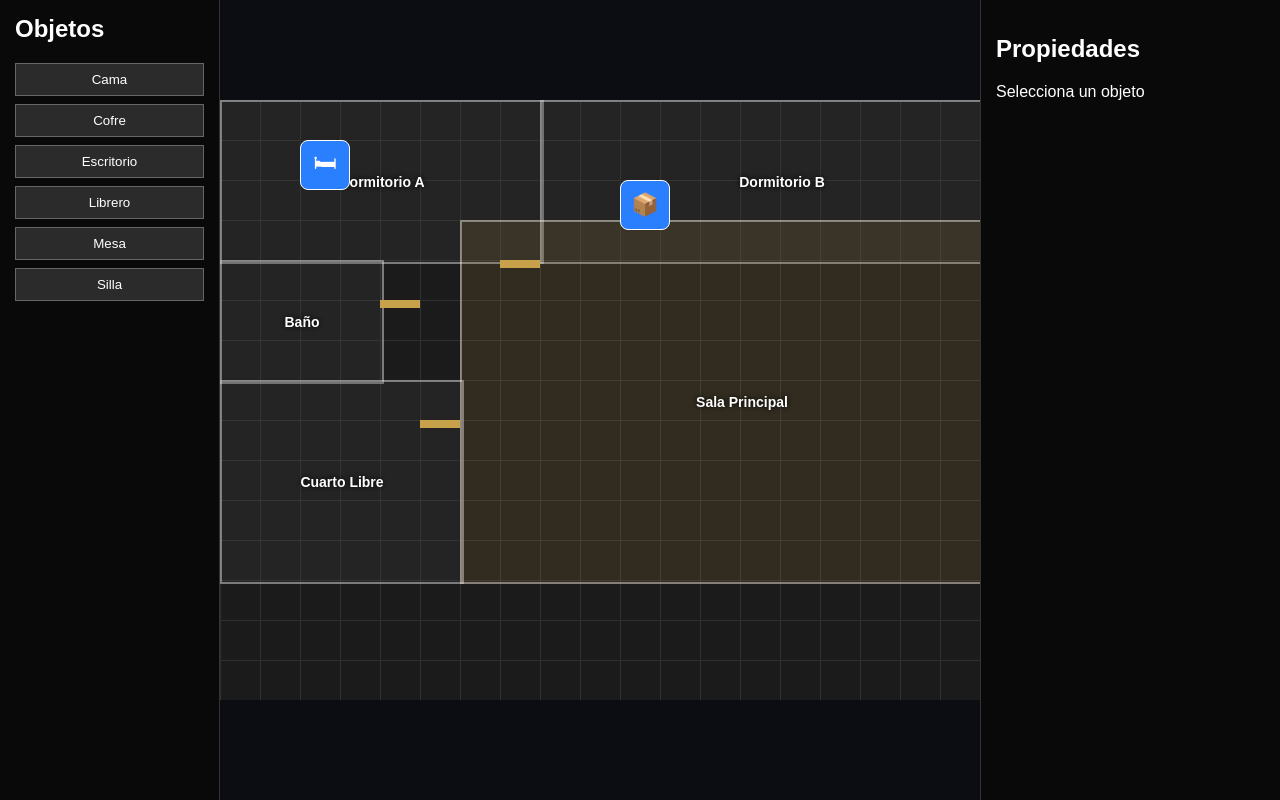
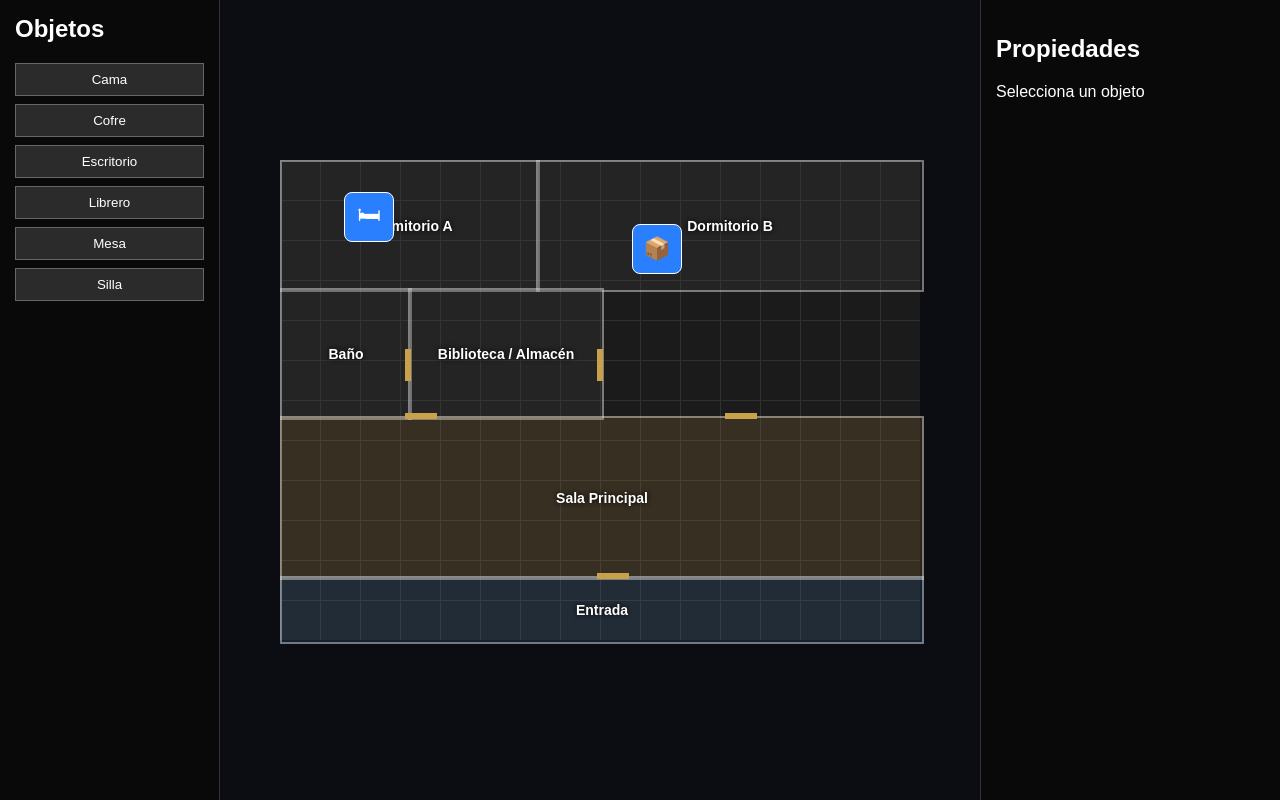
Before and after one commit to Golden-Ganso/West-Marches---Reynosa, a plain HTML site: page gremio.html in a window 1280 px wide. Drawn offline with Linux system fonts and the light colour scheme.

Commit message:
Se mejora croquis

```diff
--- a/css/gremio.css
+++ b/css/gremio.css
@@ -52,8 +52,8 @@ body {
 
     position: relative;
 
-    width: 800px;
-    height: 600px;
+    width: 640px;
+    height: 480px;
 
     background-color: #1b1b1b;
 
--- a/js/gremio.js
+++ b/js/gremio.js
@@ -1,4 +1,4 @@
-const cellSize = 40;
+const cellSize = 32;
 
 const rooms = [
 
@@ -23,24 +23,33 @@ const rooms = [
     x:0,
     y:4,
     w:4,
-    h:3
+    h:4
 },
 
 {
-    name:"Cuarto Libre",
-    x:0,
-    y:7,
+    name:"Biblioteca / Almacén",
+    x:4,
+    y:4,
     w:6,
-    h:5
+    h:4
 },
 
 {
     name:"Sala Principal",
     type:"hall",
-    x:6,
-    y:3,
-    w:14,
-    h:9
+    x:0,
+    y:8,
+    w:20,
+    h:5
+},
+
+{
+    name:"Entrada",
+    type:"entry",
+    x:0,
+    y:13,
+    w:20,
+    h:2
 }
 
 ];
@@ -76,7 +85,7 @@ const objects = [
 
     description:"Objetos personales.",
 
-    x:10,
+    x:11,
 
     y:2,
 
@@ -105,13 +114,14 @@ const icons = {
     desk:"🗄",
 
     table:"🪵"
+
 };
 
 const grid = document.getElementById("guild-grid");
 
 renderRooms();
+renderDoors();
 renderObjects();
-renderDoors();
 
 function renderRooms(){
 
@@ -121,21 +131,34 @@ function renderRooms(){
 
         div.className = "room";
 
-        div.style.left = `${room.x * cellSize}px`;
-        div.style.top = `${room.y * cellSize}px`;
+        div.style.left =
+            `${room.x * cellSize}px`;
 
-        div.style.width = `${room.w * cellSize}px`;
-        div.style.height = `${room.h * cellSize}px`;
+        div.style.top =
+            `${room.y * cellSize}px`;
+
+        div.style.width =
+            `${room.w * cellSize}px`;
+
+        div.style.height =
+            `${room.h * cellSize}px`;
 
         if(room.type === "hall"){
 
             div.style.background =
-                "rgba(180,140,60,.15)";
+                "rgba(180,140,60,.18)";
+        }
+
+        if(room.type === "entry"){
+
+            div.style.background =
+                "rgba(70,120,180,.18)";
         }
 
         div.textContent = room.name;
 
         grid.appendChild(div);
+
     });
 }
 
@@ -143,26 +166,75 @@ function renderDoors(){
 
     const doors = [
 
-        {x:7,y:4},
-        {x:4,y:5},
-        {x:5,y:8}
+        // Dormitorio A -> Sala
+
+        {
+            x:4,
+            y:8,
+            horizontal:true
+        },
+
+        // Dormitorio B -> Sala
+
+        {
+            x:14,
+            y:8,
+            horizontal:true
+        },
+
+        // Baño -> Sala
+
+        {
+            x:4,
+            y:6,
+            horizontal:false
+        },
+
+        // Biblioteca -> Sala
+
+        {
+            x:10,
+            y:6,
+            horizontal:false
+        },
+
+        // Entrada -> Sala
+
+        {
+            x:10,
+            y:13,
+            horizontal:true
+        }
 
     ];
 
-    doors.forEach(d=>{
+    doors.forEach(door=>{
 
         const div = document.createElement("div");
 
         div.className = "door";
 
+        if(door.horizontal){
+
+            div.style.width = "32px";
+            div.style.height = "6px";
+        }
+        else{
+
+            div.style.width = "6px";
+            div.style.height = "32px";
+        }
+
         div.style.left =
-            `${d.x * cellSize}px`;
+            `${door.x * cellSize - 3}px`;
 
         div.style.top =
-            `${d.y * cellSize}px`;
+            `${door.y * cellSize - 3}px`;
 
         grid.appendChild(div);
+
     });
+
 }
 
 function renderObjects(){
@@ -179,10 +251,17 @@ function renderObjects(){
         div.style.top =
             `${obj.y * cellSize}px`;
 
-        div.textContent =
-            icons[obj.type] ?? "❓";
+        div.title = obj.name;
 
-        div.title = obj.name;
+        div.innerHTML = `
+
+            <div>
+
+                ${icons[obj.type] ?? "❓"}
+
+            </div>
+
+        `;
 
         div.addEventListener("click",()=>{
 
@@ -191,7 +270,9 @@ function renderObjects(){
         });
 
         grid.appendChild(div);
+
     });
+
 }
 
 function showProperties(obj){
@@ -205,6 +286,7 @@ function showProperties(obj){
         <p>
 
             <strong>Propietario:</strong>
+
             ${obj.owner ?? "Nadie"}
 
         </p>
@@ -214,12 +296,15 @@ function showProperties(obj){
             ${obj.description ?? ""}
 
         </p>
+
     `;
 
     if(obj.container){
 
         html += `
+
         <h4>Contenido</h4>
+
         `;
 
         obj.items.forEach(item=>{
@@ -229,10 +314,13 @@ function showProperties(obj){
             <div class="inventory-item">
 
                 ${item.name}
+
                 x${item.quantity}
 
             </div>
+
             `;
+
         });
 
         html += `
@@ -240,15 +328,20 @@ function showProperties(obj){
         <div class="inventory-actions">
 
             <button>
+
                 Agregar Objeto
+
             </button>
 
         </div>
+
         `;
     }
 
     html += `
+
     </div>
+
     `;
 
     document
```
